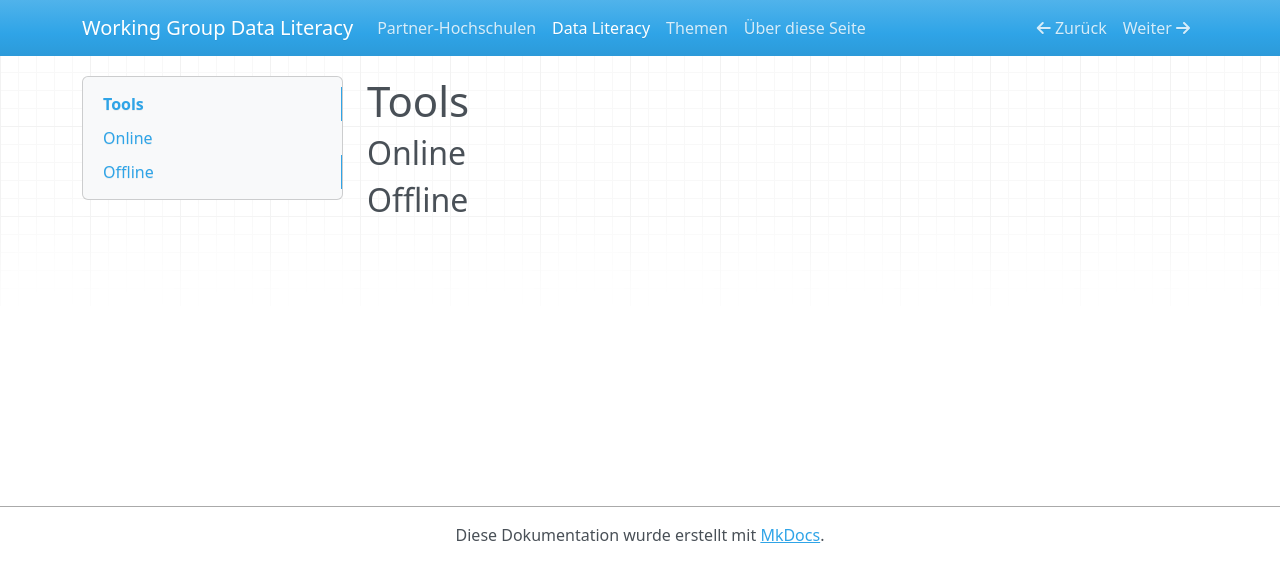
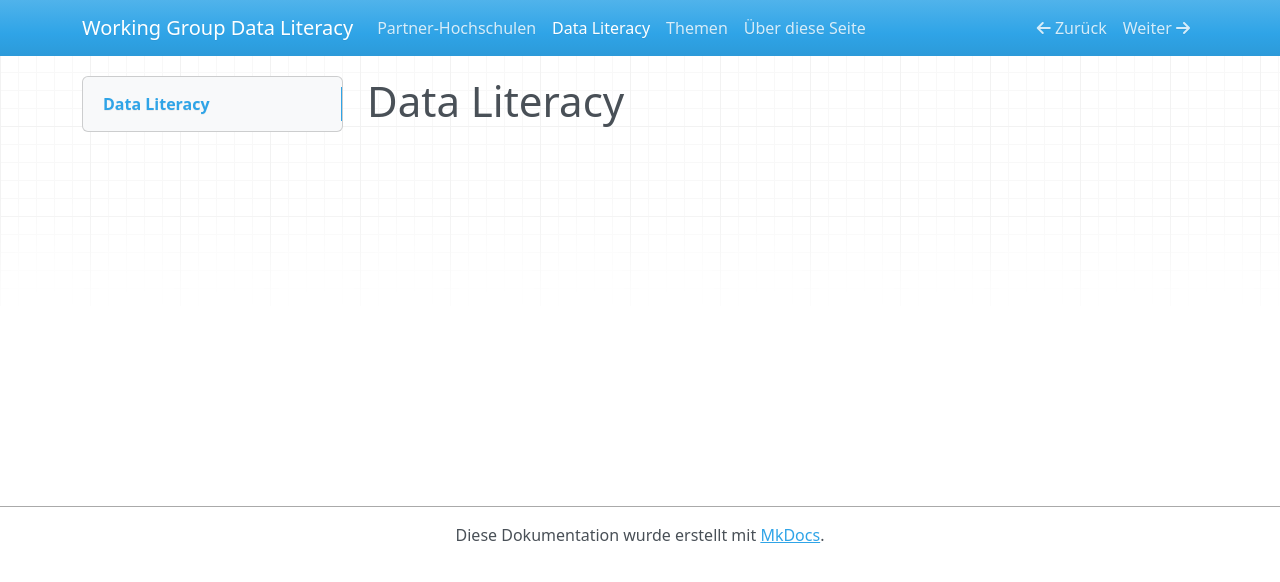
Before and after one commit to konrad/single-source-publishing-test, an MkDocs documentation site: the page built from docs/data_literacy.md, in a window 1280 px wide. Shown: the top 582 px of the page. Built offline with MkDocs 1.6.1, drawn with Linux system fonts in a browser that asks for light colours; nearby versions of some CDN libraries.

Commit message:
Change Data literacy page

```diff
--- a/docs/data_literacy.md
+++ b/docs/data_literacy.md
@@ -5,8 +5,4 @@ categories:
     - Solutions
 ---
 
-# Tools
-
-## Online
-
-## Offline
+# Data Literacy
```
